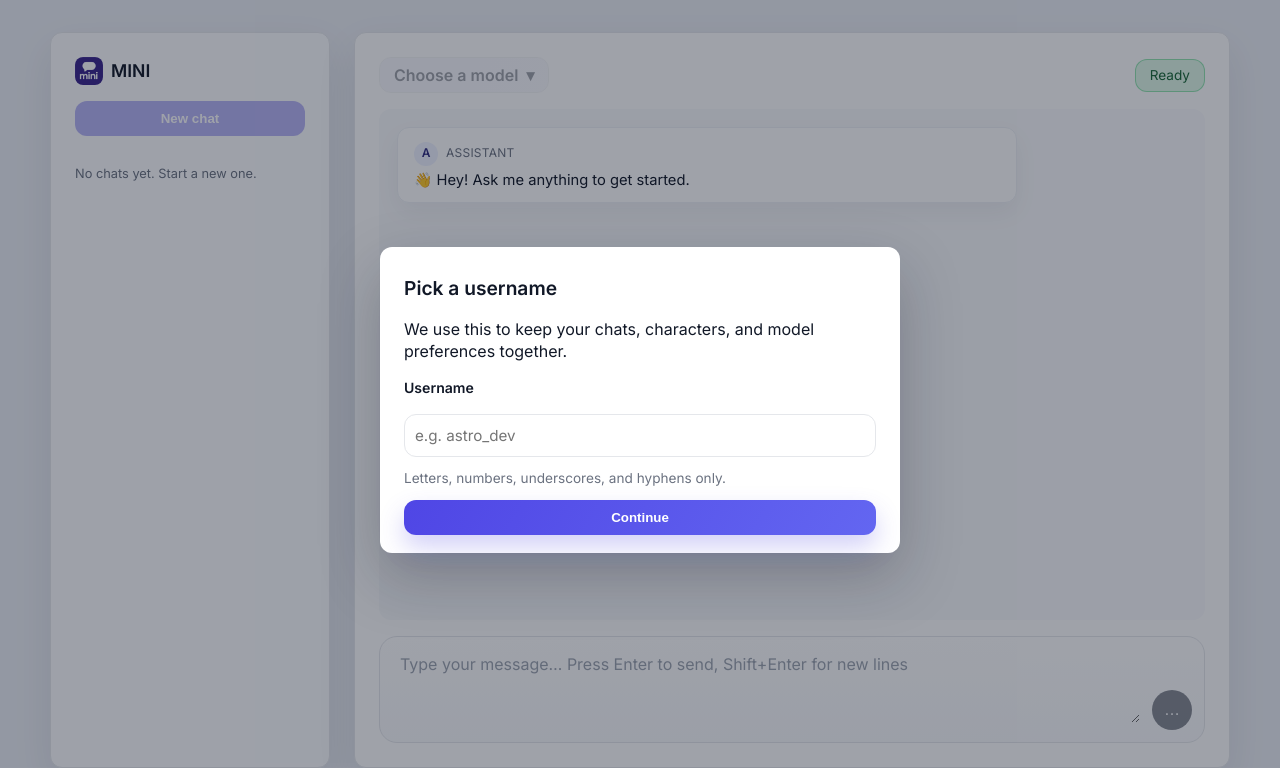
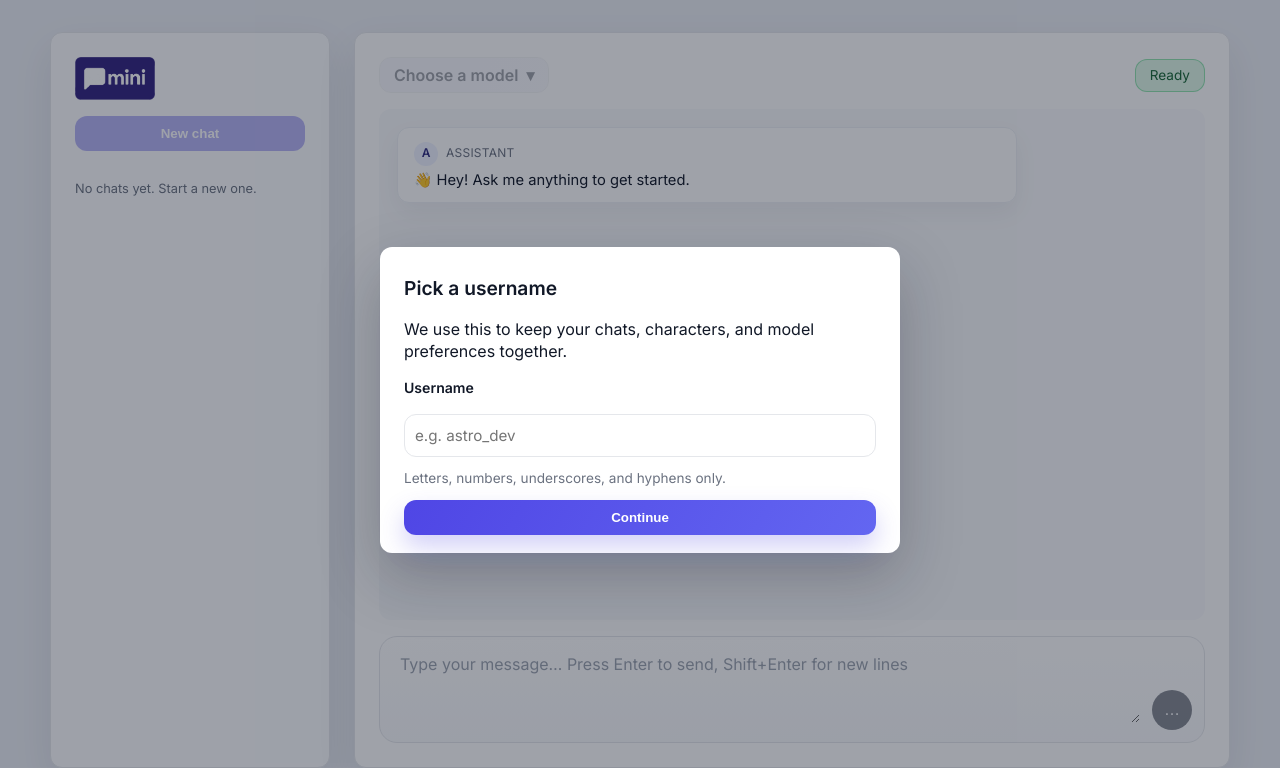
Before and after one commit to hackjutsu/mini-chatbot, a React (Vite) app in the folder client/: page / in a window 1280 px wide. Shown: the top 768 px of the page. Built offline with nearby package versions, Linux system fonts and the light colour scheme.

Commit message:
update logo

```diff
--- a/client/src/App.jsx
+++ b/client/src/App.jsx
@@ -642,9 +642,9 @@ const App = () => {
             href="https://github.com/hackjutsu/mini-chatbot"
             target="_blank"
             rel="noopener noreferrer"
+            aria-label="Mini Chatbot on GitHub"
           >
-            <img src="/icon.png" alt="Mini Chatbot logo" className="app-logo" />
-            <span>MINI</span>
+            <img src="/icon_rectangle.png" alt="Mini Chatbot logo" className="app-logo" />
           </a>
           <UserMenu user={user} onLogout={handleLogout} />
         </div>
--- a/client/src/styles/app.css
+++ b/client/src/styles/app.css
@@ -70,7 +70,6 @@ body {
   display: flex;
   align-items: center;
   justify-content: space-between;
-  gap: 12px;
 }
 
 .panel-header h1 {
@@ -82,18 +81,14 @@ body {
 .app-brand {
   display: inline-flex;
   align-items: center;
-  gap: 8px;
-  font-weight: 700;
-  font-size: 1.1rem;
   text-decoration: none;
   color: inherit;
 }
 
 .app-logo {
-  width: 28px;
-  height: 28px;
-  border-radius: 8px;
-  object-fit: cover;
+  width: 80px;
+  height: auto;
+  object-fit: contain;
 }
 
 .new-chat-btn {
```
Also changed, not shown: client/public/icon_rectangle.png (added).
